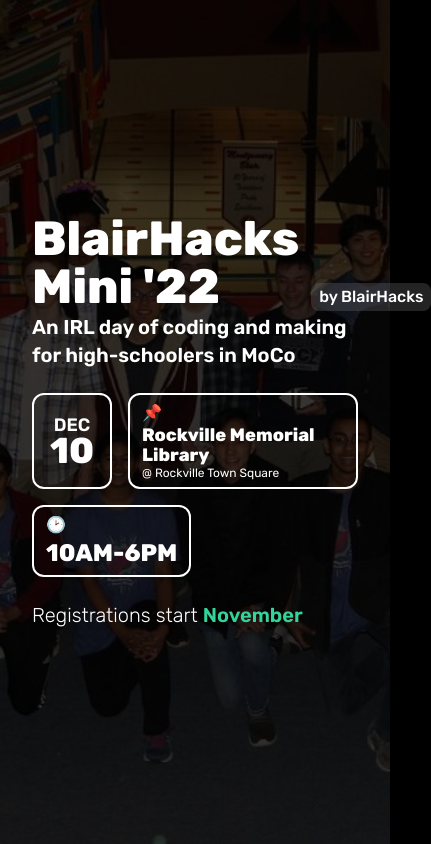
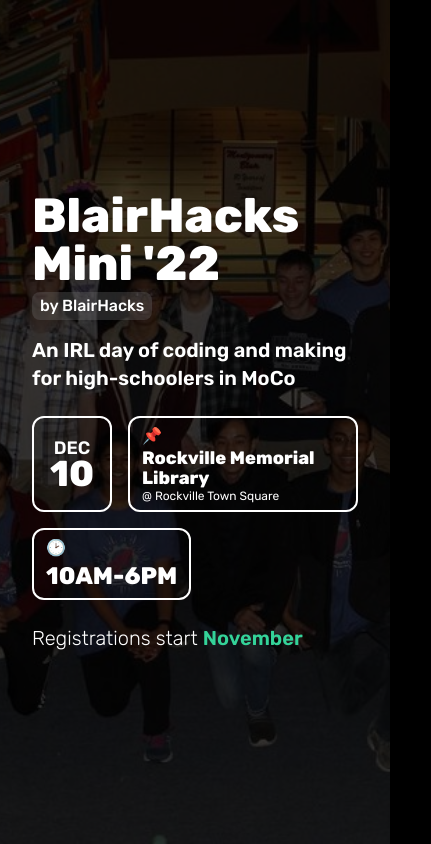
Before and after one commit to blairhacks/blairhacks-mini-2022, a Next.js app: page / in a window 390 px wide. Shown: the top 844 px of the page, 431 px wide, since content can reach past the window. Built offline with nearby package versions, Linux system fonts and the light colour scheme.

Commit message:
FIx blairhacks tag in header

```diff
--- a/pages/index.tsx
+++ b/pages/index.tsx
@@ -22,7 +22,7 @@ export default function Home() {
 
       <div className="w-full h-full relative bg-black/75">
         <div className="p-8 h-full container max-w-5xl flex flex-col justify-center">
-          <div className="flex items-end gap-3 md:gap-4">
+          <div className="flex flex-col sm:flex-row items-start sm:items-end gap-1 sm:gap-4">
             <h1 className="text-5xl md:text-6xl font-extrabold">
               BlairHacks Mini &#39;22
             </h1>
@@ -32,7 +32,7 @@ export default function Home() {
               </p>
             </a>
           </div>
-          <p className="text-xl md:text-2xl font-semibold mt-0.5">
+          <p className="text-xl md:text-2xl font-semibold mt-4 sm:mt-0.5">
             An IRL day of coding and making for high-schoolers in MoCo
           </p>
 
```
